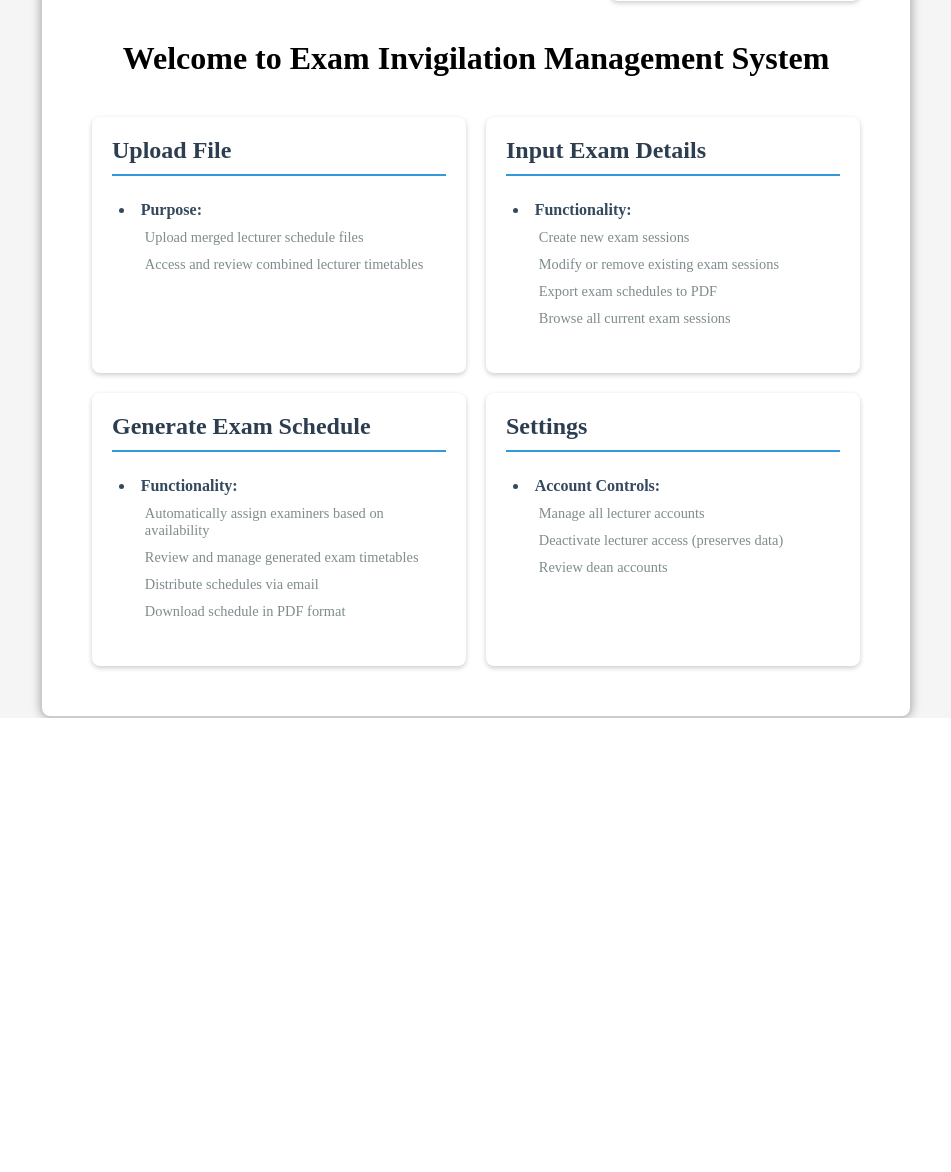
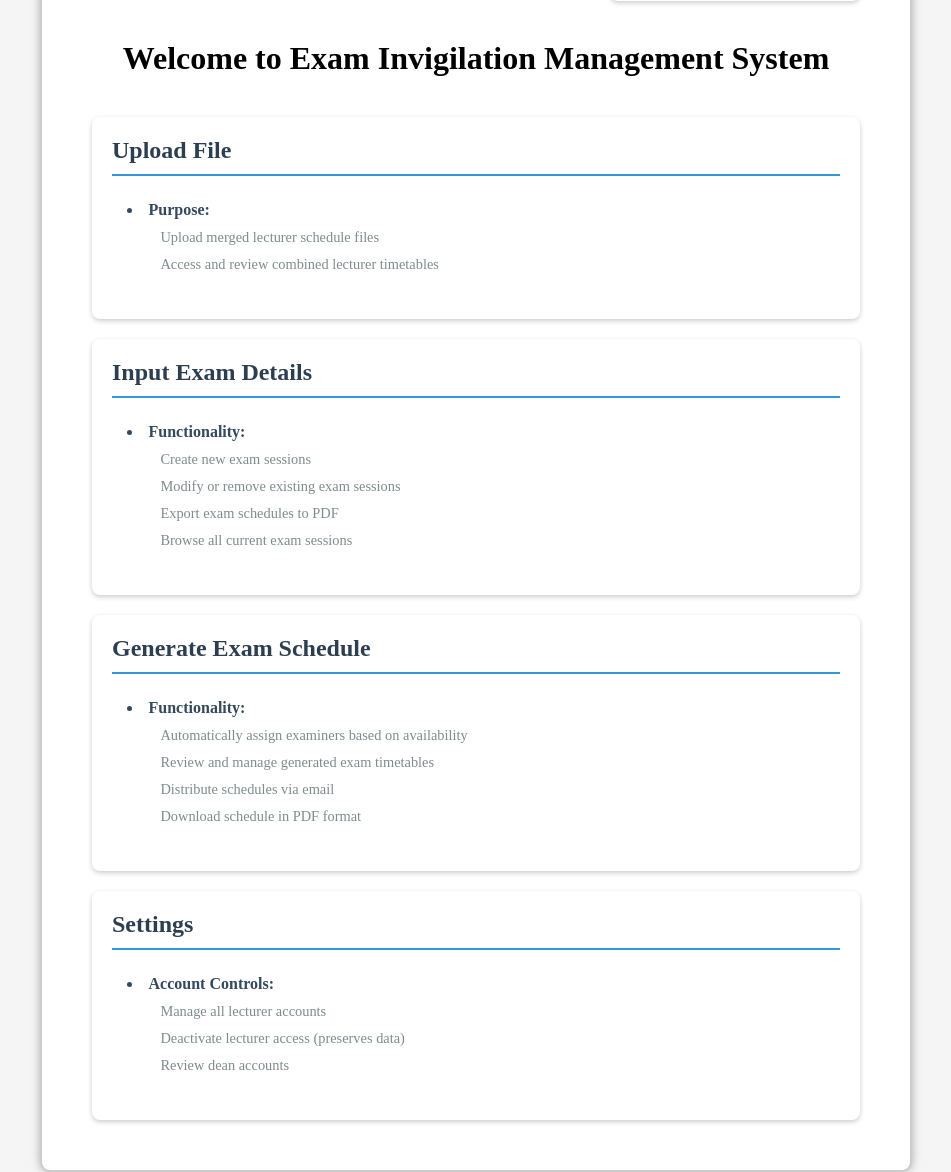
Before and after one commit to wm0516/InvigilateX, a Flask app: page /home in a window 1280 px wide. Shown: the part 151-1323 px from the top of the page, without its empty margins (164-1115 px from the left). Before the commit the page ends 869 px from the top, so only its background shows below. Run offline with Flask 3, Linux system fonts and the light colour scheme.

Commit message:
Update home_part.css

```diff
--- a/app/static/css/home_part.css
+++ b/app/static/css/home_part.css
@@ -73,7 +73,6 @@ form {
 /* Main menu container layout (frame divide in the big frame) */
 .menu-grid {
     display: grid;
-    grid-template-columns: repeat(2, 1fr);
     gap: 20px;
 }
 
```
